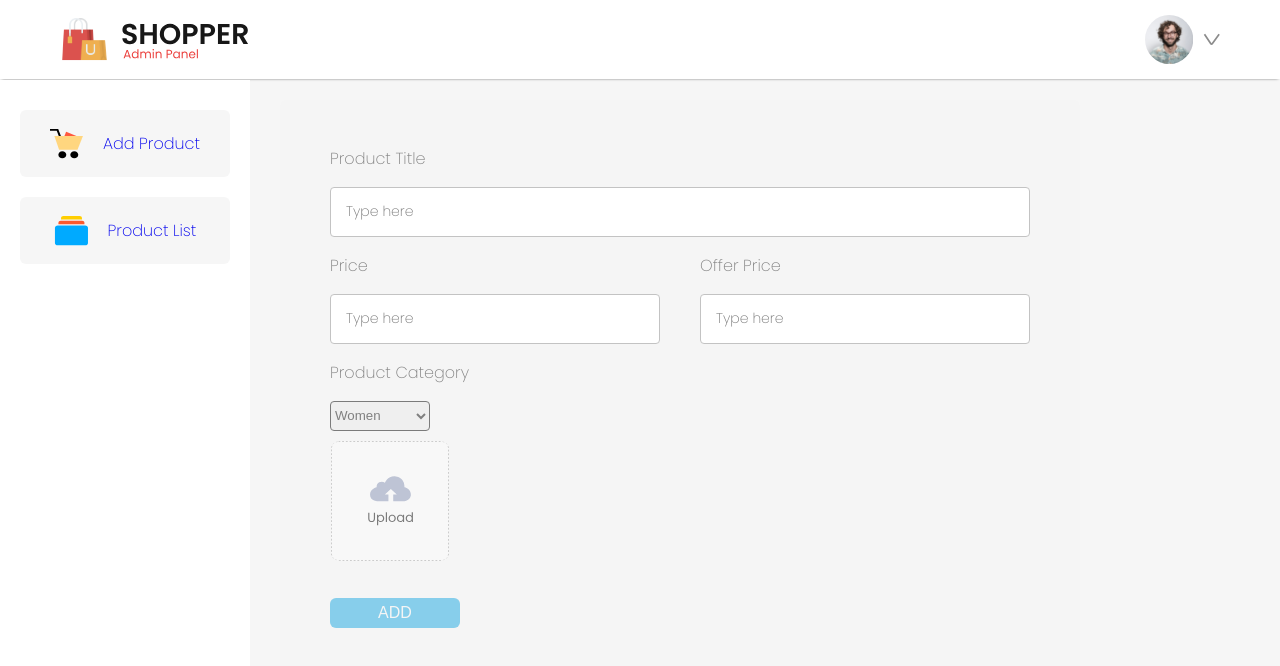
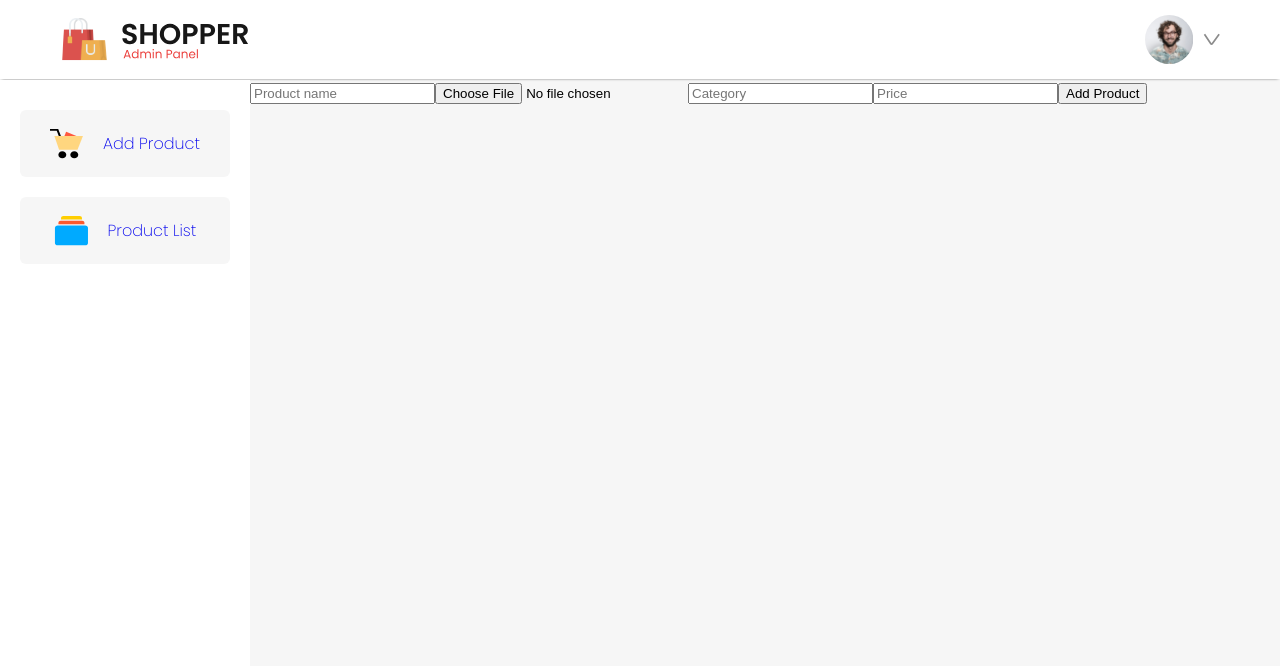
Before and after one commit to dynecodes/mern-ecommerce-webapp, a React (Vite) app in the folder admin/: page /addproduct in a window 1280 px wide. Shown: the top 666 px of the page. Built offline with nearby package versions, Linux system fonts and the light colour scheme.

Commit message:
Update AddProduct.jsx

```diff
--- a/admin/src/Components/AddProduct/AddProduct.jsx
+++ b/admin/src/Components/AddProduct/AddProduct.jsx
@@ -1,90 +1,168 @@
-import React, { useState } from 'react';
-import './AddProduct.css';
-import upload_area from '../../assets/upload_area.svg';
+// import React, { useState } from 'react';
+// import './AddProduct.css';
+// import upload_area from '../../assets/upload_area.svg';
+
+// const AddProduct = () => {
+//   const [image, setImage] = useState(false);
+//   const [productDetails, setProductDetails] = useState({
+//     name: "",
+//     image: "",
+//     category: "women",
+//     new_price: "",
+//     old_price: ""
+//   });
+
+//   const imageHandler = (e) => {
+//     setImage(e.target.files[0]);
+//   };
+
+//   const changeHandler = (e) => {
+//     setProductDetails({ ...productDetails, [e.target.name]: e.target.value });
+//   };
+
+//   const Add_Product = async () => {
+//     console.log(productDetails);
+//     let responseData;
+//     let product = productDetails;
+
+//     let formData = new FormData();
+//     formData.append('product', image);
+
+//     await fetch('https://mern-ecommerce-webapp-back-end.onrender.com/upload', { // Updated URL
+//       method: 'POST',
+//       headers: {
+//         Accept: 'application/json',
+//       },
+//       body: formData,
+//     }).then((resp) => resp.json()).then((data) => { responseData = data });
+
+//     if (responseData.success) {
+//       product.image = responseData.image_url;
+//       console.log(product);
+//       await fetch('https://mern-ecommerce-webapp-back-end.onrender.com/addproduct', { // Updated URL
+//         method: 'POST',
+//         headers: {
+//           Accept: 'application/json',
+//           'Content-Type': 'application/json',
+//         },
+//         body: JSON.stringify(product),
+//       }).then((resp) => resp.json()).then((data) => {
+//         data.success ? alert("Product Added") : alert("Failed");
+//       });
+//     }
+//   };
+
+//   return (
+//     <div className='add-product'>
+//       <div className="addproduct-itemfield">
+//         <p>Product Title</p>
+//         <input value={productDetails.name} onChange={changeHandler} type="text" name='name' placeholder='Type here' />
+//       </div>
+//       <div className="addproduct-price">
+//         <div className="addproduct-itemfield">
+//           <p>Price</p>
+//           <input value={productDetails.old_price} onChange={changeHandler} type="text" name='old_price' placeholder='Type here' />
+//         </div>
+//         <div className="addproduct-itemfield">
+//           <p>Offer Price</p>
+//           <input value={productDetails.new_price} onChange={changeHandler} type="text" name='new_price' placeholder='Type here' />
+//         </div>
+//       </div>
+//       <div className="addproduct-itemfield">
+//         <p>Product Category</p>
+//         <select value={productDetails.category} onChange={changeHandler} name="category" className='add-product-selector'>
+//           <option value="women">Women</option>
+//           <option value="men">Men</option>
+//           <option value="kid">Kid</option>
+//         </select>
+//       </div>
+//       <div className="addproduct-itemfield">
+//         <label htmlFor="file-input">
+//           <img src={image ? URL.createObjectURL(image) : upload_area} className='addproduct-thumbnail-img' />
+//         </label>
+//         <input onChange={imageHandler} type="file" name='image' id='file-input' hidden />
+//       </div>
+//       <button onClick={() => { Add_Product() }} className='addproduct-btn'>ADD</button>
+//     </div>
+//   );
+// }
+
+// export default AddProduct;
+
+
+import React, { useState } from "react";
+import axios from "axios";
 
 const AddProduct = () => {
-  const [image, setImage] = useState(false);
-  const [productDetails, setProductDetails] = useState({
+  const [product, setProduct] = useState({
     name: "",
     image: "",
-    category: "women",
-    new_price: "",
-    old_price: ""
+    category: "",
+    price: "",
   });
 
-  const imageHandler = (e) => {
-    setImage(e.target.files[0]);
+  const backendBaseURL = "https://mern-ecommerce-webapp-back-end.onrender.com"; // Your backend URL
+
+  const handleImageUpload = async (e) => {
+    const file = e.target.files[0];
+    if (!file) return;
+
+    const formData = new FormData();
+    formData.append("product", file);
+
+    try {
+      const response = await axios.post(`${backendBaseURL}/upload`, formData);
+      const responseData = response.data;
+
+      if (responseData.success) {
+        // Always store full backend URL
+        setProduct((prev) => ({
+          ...prev,
+          image: `${backendBaseURL}${responseData.image_url}`,
+        }));
+      }
+    } catch (error) {
+      console.error("Image upload failed:", error);
+    }
   };
 
-  const changeHandler = (e) => {
-    setProductDetails({ ...productDetails, [e.target.name]: e.target.value });
-  };
-
-  const Add_Product = async () => {
-    console.log(productDetails);
-    let responseData;
-    let product = productDetails;
-
-    let formData = new FormData();
-    formData.append('product', image);
-
-    await fetch('https://mern-ecommerce-webapp-back-end.onrender.com/upload', { // Updated URL
-      method: 'POST',
-      headers: {
-        Accept: 'application/json',
-      },
-      body: formData,
-    }).then((resp) => resp.json()).then((data) => { responseData = data });
-
-    if (responseData.success) {
-      product.image = responseData.image_url;
-      console.log(product);
-      await fetch('https://mern-ecommerce-webapp-back-end.onrender.com/addproduct', { // Updated URL
-        method: 'POST',
-        headers: {
-          Accept: 'application/json',
-          'Content-Type': 'application/json',
-        },
-        body: JSON.stringify(product),
-      }).then((resp) => resp.json()).then((data) => {
-        data.success ? alert("Product Added") : alert("Failed");
-      });
+  const handleSubmit = async (e) => {
+    e.preventDefault();
+    try {
+      const response = await axios.post(`${backendBaseURL}/addproduct`, product);
+      if (response.data.success) {
+        alert("Product added successfully");
+        setProduct({ name: "", image: "", category: "", price: "" });
+      }
+    } catch (error) {
+      console.error("Error adding product:", error);
     }
   };
 
   return (
-    <div className='add-product'>
-      <div className="addproduct-itemfield">
-        <p>Product Title</p>
-        <input value={productDetails.name} onChange={changeHandler} type="text" name='name' placeholder='Type here' />
-      </div>
-      <div className="addproduct-price">
-        <div className="addproduct-itemfield">
-          <p>Price</p>
-          <input value={productDetails.old_price} onChange={changeHandler} type="text" name='old_price' placeholder='Type here' />
-        </div>
-        <div className="addproduct-itemfield">
-          <p>Offer Price</p>
-          <input value={productDetails.new_price} onChange={changeHandler} type="text" name='new_price' placeholder='Type here' />
-        </div>
-      </div>
-      <div className="addproduct-itemfield">
-        <p>Product Category</p>
-        <select value={productDetails.category} onChange={changeHandler} name="category" className='add-product-selector'>
-          <option value="women">Women</option>
-          <option value="men">Men</option>
-          <option value="kid">Kid</option>
-        </select>
-      </div>
-      <div className="addproduct-itemfield">
-        <label htmlFor="file-input">
-          <img src={image ? URL.createObjectURL(image) : upload_area} className='addproduct-thumbnail-img' />
-        </label>
-        <input onChange={imageHandler} type="file" name='image' id='file-input' hidden />
-      </div>
-      <button onClick={() => { Add_Product() }} className='addproduct-btn'>ADD</button>
-    </div>
+    <form onSubmit={handleSubmit}>
+      <input
+        type="text"
+        placeholder="Product name"
+        value={product.name}
+        onChange={(e) => setProduct({ ...product, name: e.target.value })}
+      />
+      <input type="file" onChange={handleImageUpload} />
+      <input
+        type="text"
+        placeholder="Category"
+        value={product.category}
+        onChange={(e) => setProduct({ ...product, category: e.target.value })}
+      />
+      <input
+        type="number"
+        placeholder="Price"
+        value={product.price}
+        onChange={(e) => setProduct({ ...product, price: e.target.value })}
+      />
+      <button type="submit">Add Product</button>
+    </form>
   );
-}
+};
 
 export default AddProduct;
```
